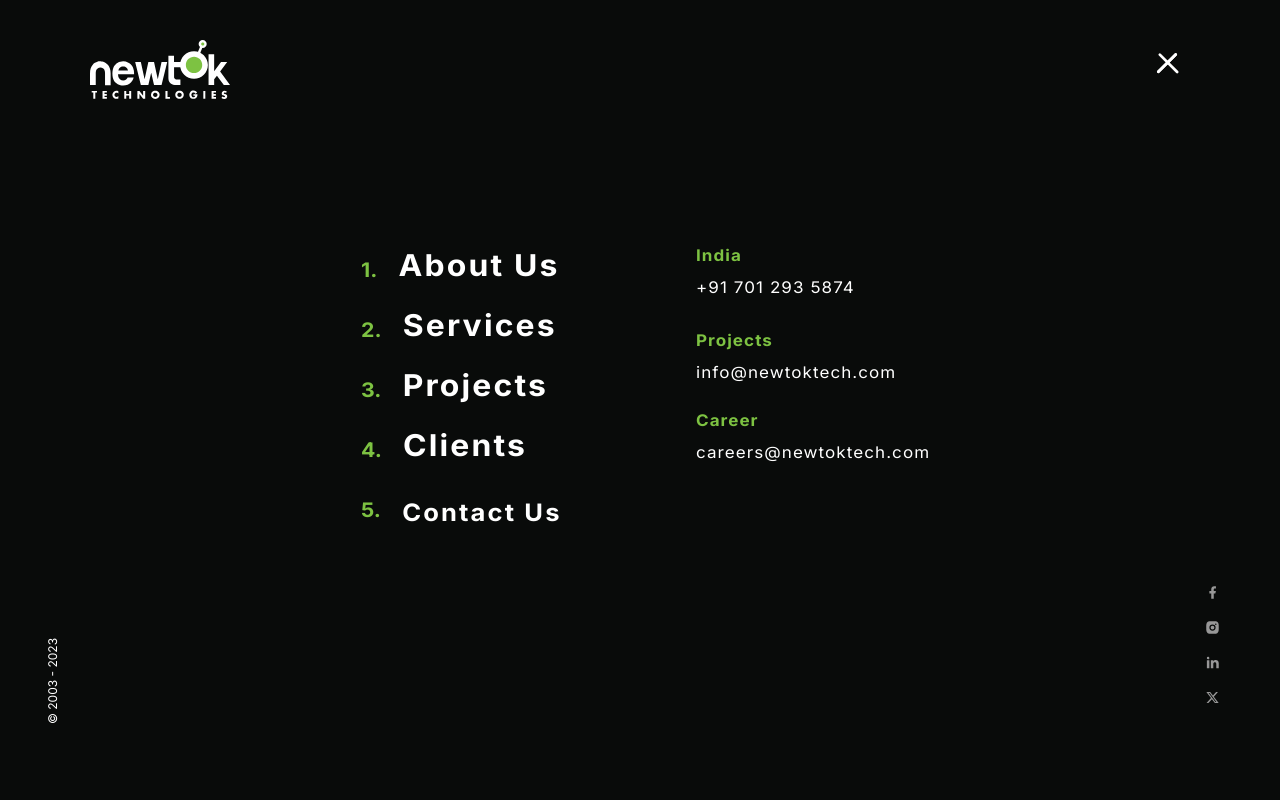
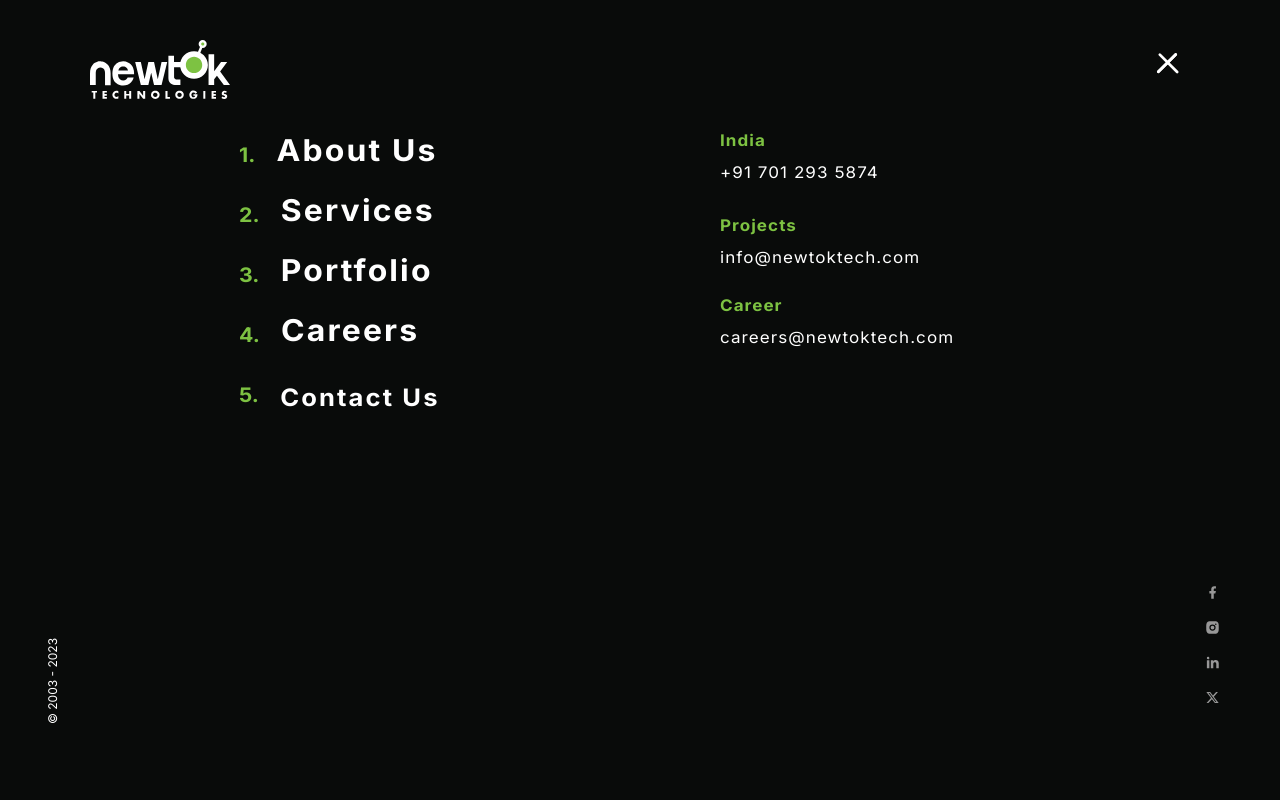
Before and after one commit to NewTokTech/NewTok, a Next.js app: page / in a window 1280 px wide. Both pictures are taken after a click on the button 1173 px from the left and 69 px from the top of the page. Shown: the top 800 px of the page. Built offline with nearby package versions, Linux system fonts and the light colour scheme.

Commit message:
midlaj: navbar changes

```diff
--- a/src/components/navbar/Navbar.tsx
+++ b/src/components/navbar/Navbar.tsx
@@ -12,11 +12,18 @@ import {
   RiInstagramFill,
   RiLinkedinFill,
 } from "react-icons/ri";
+import { useRouter } from "next/router";
 
 const Navbar = () => {
   const [isOpen, setIsOpen] = useState(false);
   const [showServices, setShowServices] = useState(false);
   const [logoColorChange, setLogoColorChange] = useState(false);
+
+  const router = useRouter();
+
+  useEffect(() => {
+    setIsOpen(false);
+  }, [router.asPath]); // The router.asPath will change when the route changes
 
   const handleService = () => {
     setShowServices(!showServices);
@@ -141,7 +148,7 @@ const Navbar = () => {
                   </a>
                 </li>
               </ul>
-              <div className="container">
+              <div className="lg:container">
                 <div className={`col-container`}>
                   <div className="menu-content">
                     <div
@@ -152,9 +159,9 @@ const Navbar = () => {
                       <ul className="menu-list">
                         <li>
                           <span>1.</span>
-                          <a href="about-us/index.html">
+                          <Link href="/about-us">
                             <span data-hover="About Us">About Us</span>
-                          </a>
+                          </Link>
                         </li>
                         <li className="relative">
                           <span>2.</span>
@@ -171,7 +178,6 @@ const Navbar = () => {
                             >
                               <div className="p-2 mb-10 px-10">
                                 <div className="flex flex-col md:flex-row">
-                                  {/* Heading 1 */}
                                   <div className="md:w-1/3 pt-2">
                                     <h2 className="text-xl font-bold text-primary">
                                       Digital Engineering
@@ -190,7 +196,6 @@ const Navbar = () => {
                                     </div>
                                   </div>
 
-                                  {/* Heading 2 */}
                                   <div className="md:w-1/3 pt-2">
                                     <h2 className="text-xl font-bold text-primary">
                                       AI / ML
@@ -209,7 +214,6 @@ const Navbar = () => {
                                     </div>
                                   </div>
 
-                                  {/* Heading 3 */}
                                   <div className="md:w-1/3 pt-2">
                                     <h2 className="text-xl font-bold text-primary">
                                       Experience
@@ -231,15 +235,15 @@ const Navbar = () => {
 
                         <li>
                           <span>3.</span>
-                          <a href="projects/index.html">
-                            <span data-hover="Projects">Projects</span>
-                          </a>
+                          <Link href="/portfolio">
+                            <span data-hover="Projects">Portfolio</span>
+                          </Link>
                         </li>
                         <li>
                           <span>4.</span>
-                          <a href="clients/index.html">
-                            <span data-hover="Clients">Clients</span>
-                          </a>
+                          <Link href="/careers">
+                            <span data-hover="Clients">Careers</span>
+                          </Link>
                         </li>
                         <li>
                           <span>5.</span>
```
